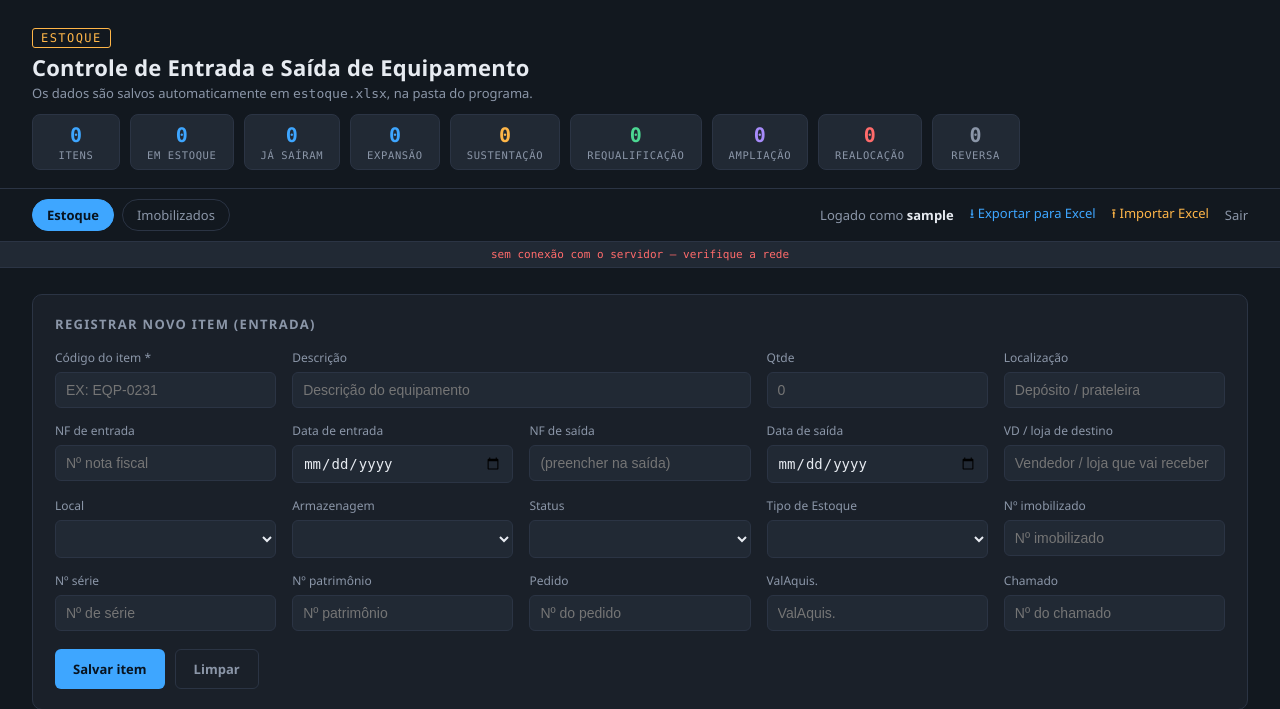
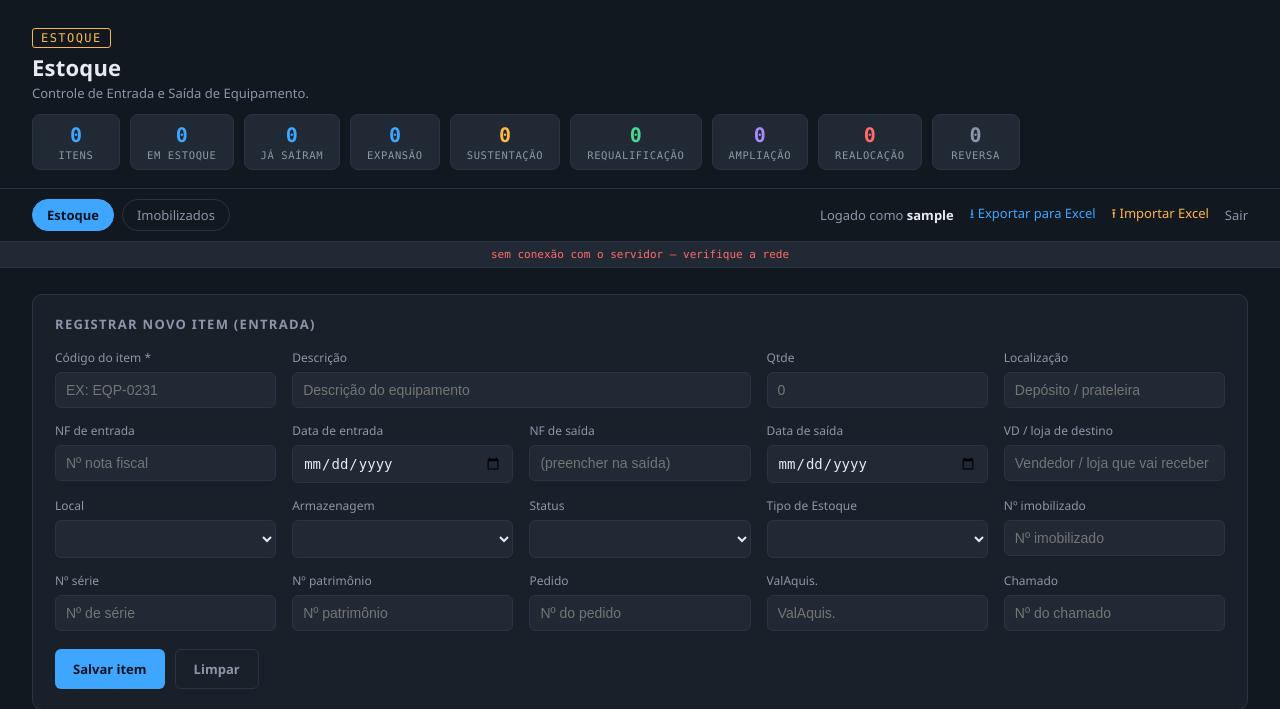
Before and after one commit to ALMDPSP/Controle-Estoque, a Flask app: template templates/index.html in a window 1280 px wide. Shown: the top 709 px of the page. Run offline with Flask 3, Linux system fonts and the light colour scheme; the template is opened without the code that fills it: most values are stand-ins (such as "Sample title", 1, 10 or a date in 2020); some libraries are stand-ins or nearby versions.

Commit message:
Revise header and description in index.html
Updated the header and description text for clarity.

```diff
--- a/templates/index.html
+++ b/templates/index.html
@@ -313,8 +313,8 @@
     <div class="brand">
       <span class="tag">Estoque</span>
     </div>
-    <h1>Controle de Entrada e Saída de Equipamento</h1>
-    <p>Os dados são salvos automaticamente em <code>estoque.xlsx</code>, na pasta do programa.</p>
+    <h1>Estoque</h1>
+    <p>Controle de Entrada e Saída de Equipamento.</p>
   </div>
   <div class="stats">
     <div class="stat-box"><span class="num" id="stat-total">0</span><span class="lbl">Itens</span></div>
```
